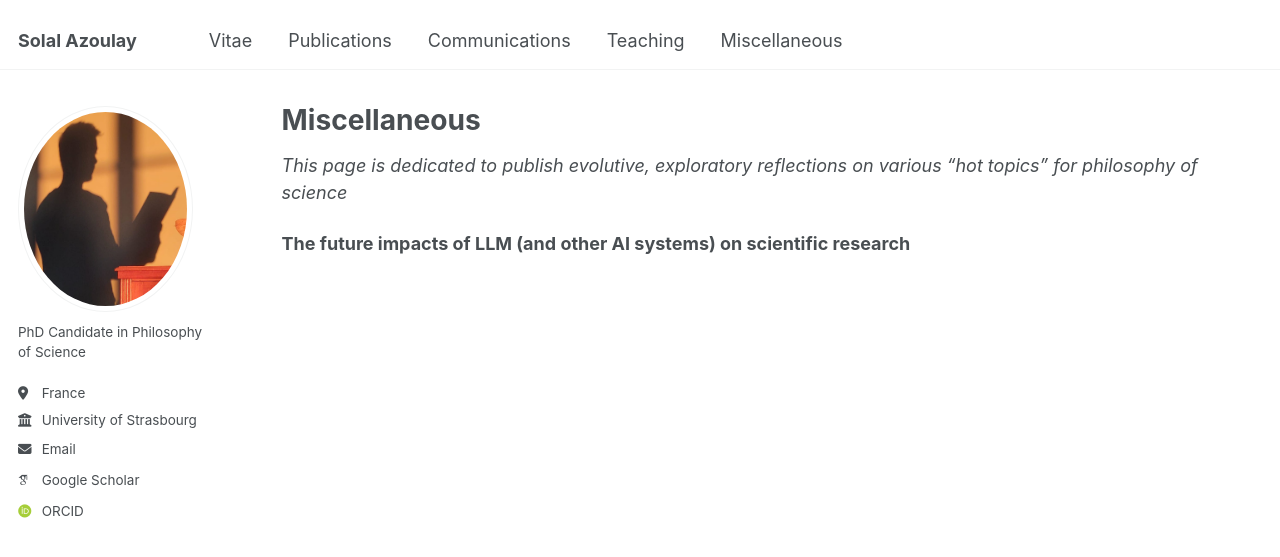
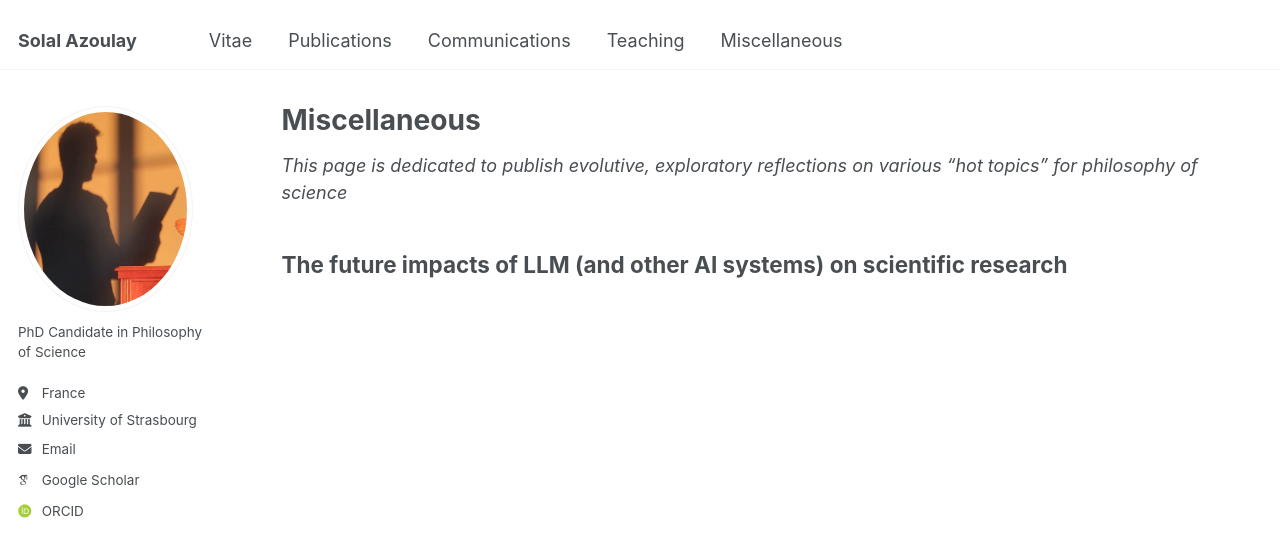
Before and after one commit to solal-azoulay/solal-azoulay.github.io, a Jekyll site: the page built from _pages/Miscellaneous.md, in a window 1280 px wide. Shown: the top 557 px of the page. Built offline with Jekyll 4.4.1, drawn with Linux system fonts in a browser that asks for light colours; some web fonts are replaced.

```diff
--- a/_pages/Miscellaneous.md
+++ b/_pages/Miscellaneous.md
@@ -7,4 +7,4 @@ author_profile: true
 
 *This page is dedicated to publish evolutive, exploratory reflections on various "hot topics" for philosophy of science*
 
-**The future impacts of LLM (and other AI systems) on scientific research**
+## The future impacts of LLM (and other AI systems) on scientific research
```
